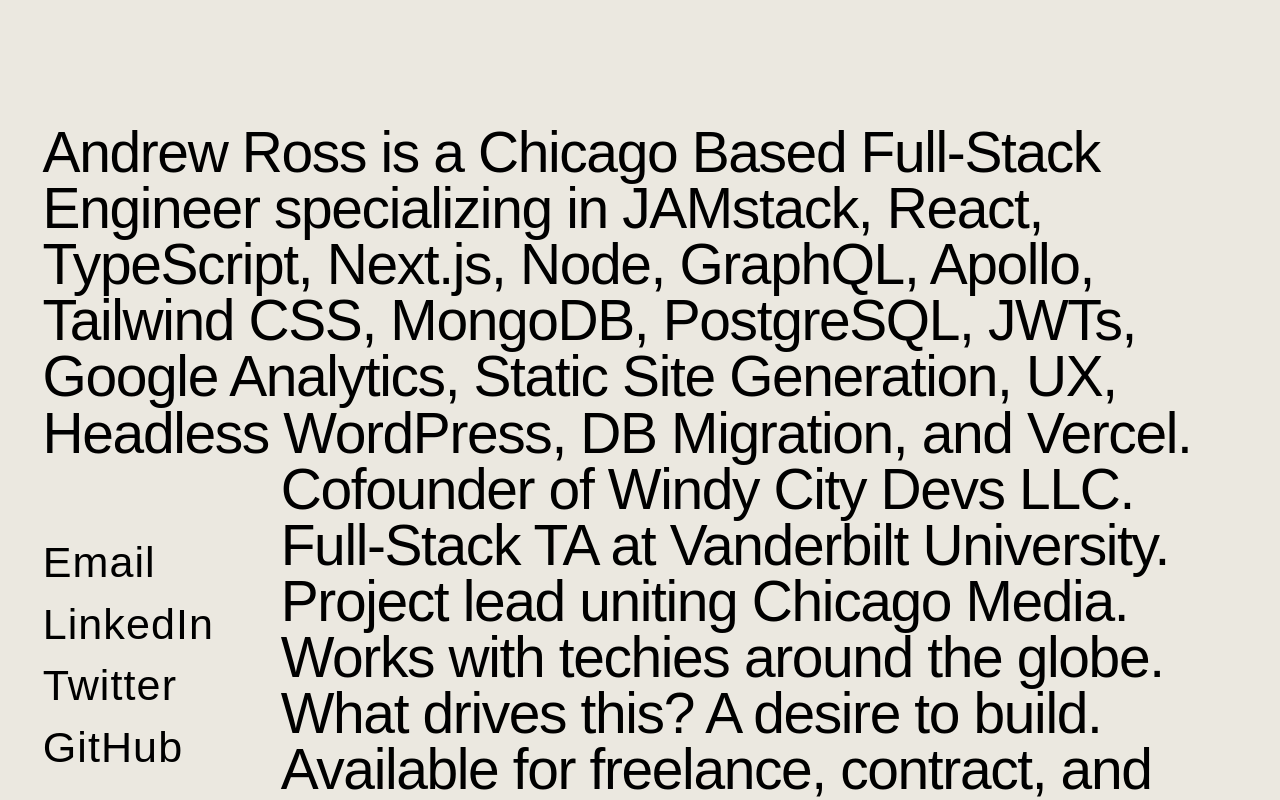
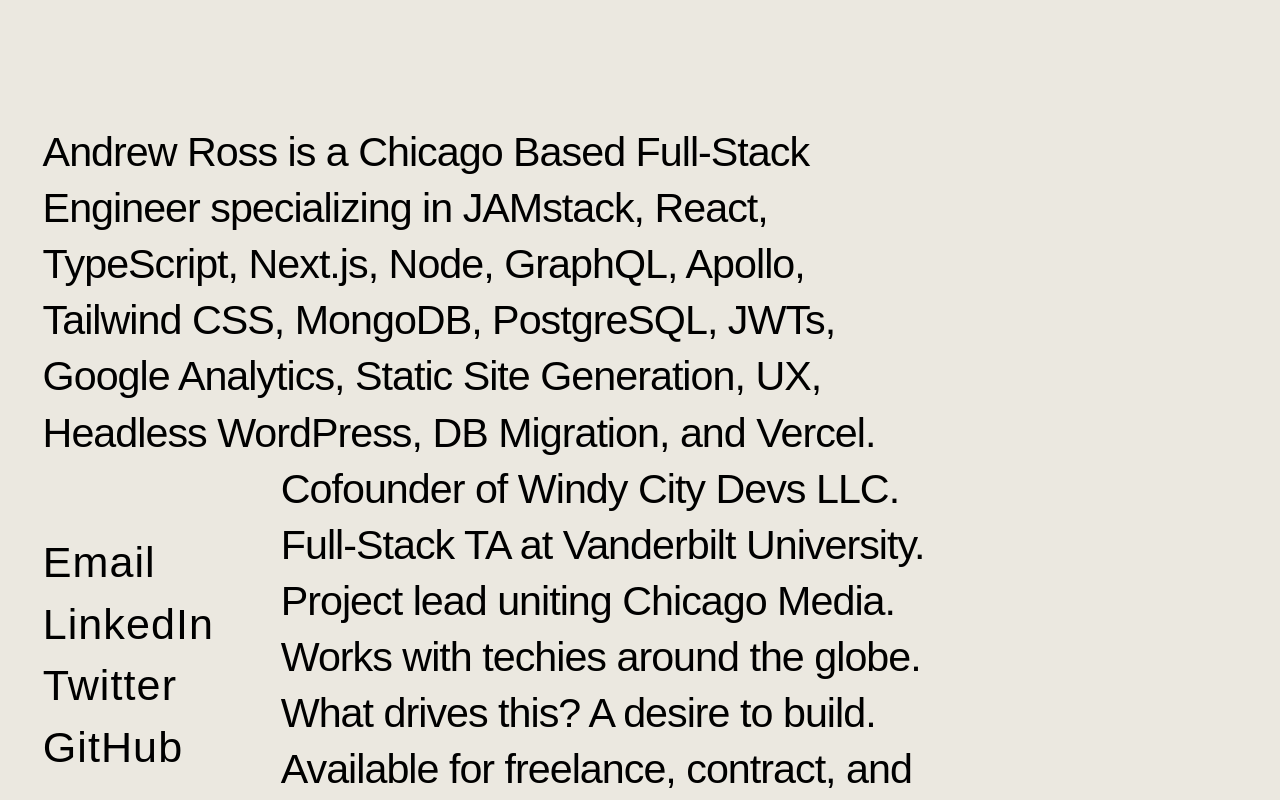
Before and after one commit to DopamineDriven/asross-portfolio, a Next.js app: page / in a window 1280 px wide. Shown: the part 500-1300 px from the top of the page. Built offline with nearby package versions, Linux system fonts and the light colour scheme; a web font is replaced by a local one.

Commit message:
scroll smoothing enabled globally

```diff
--- a/components/lead.tsx
+++ b/components/lead.tsx
@@ -152,7 +152,7 @@ const Lead = () => {
 				</div>
 				<p
 					className={
-						'text-customP pr-portfolioRS pl-portfolioLS leading-headerP block font-somaRoman tracking-tighter font-thin'
+						'text-customPMobile md:text-customP pr-portfolioRS pl-portfolioLS leading-headerP block font-somaRoman tracking-tighter font-thin'
 					}
 				>
 					{spanMap}
--- a/tailwind.config.js
+++ b/tailwind.config.js
@@ -291,7 +291,8 @@ module.exports = {
 				'8xl': '6.25rem',
 				'10xl': '10rem',
 				custom: '25.41667vw',
-				customP: '4.44681vw',
+				customPMobile: '4.44681vw',
+				customP: '3.2234vw',
 				customS: '2.06667vw',
 				customFooter: '1.16667vw',
 				customFooterMobile: '2.43333vw',
```
Also changed, not shown: 1 other file (tests, documents, lock files or other folders).
